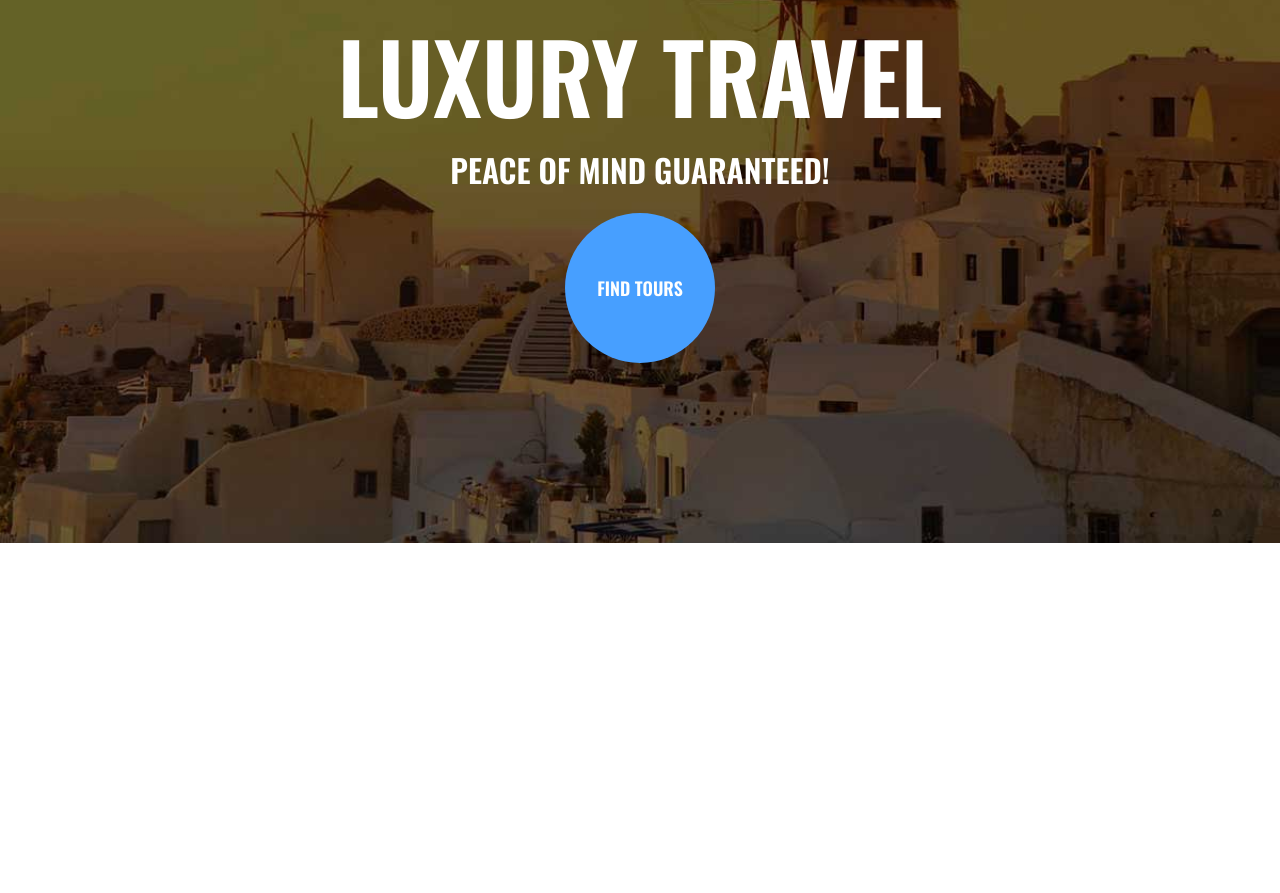
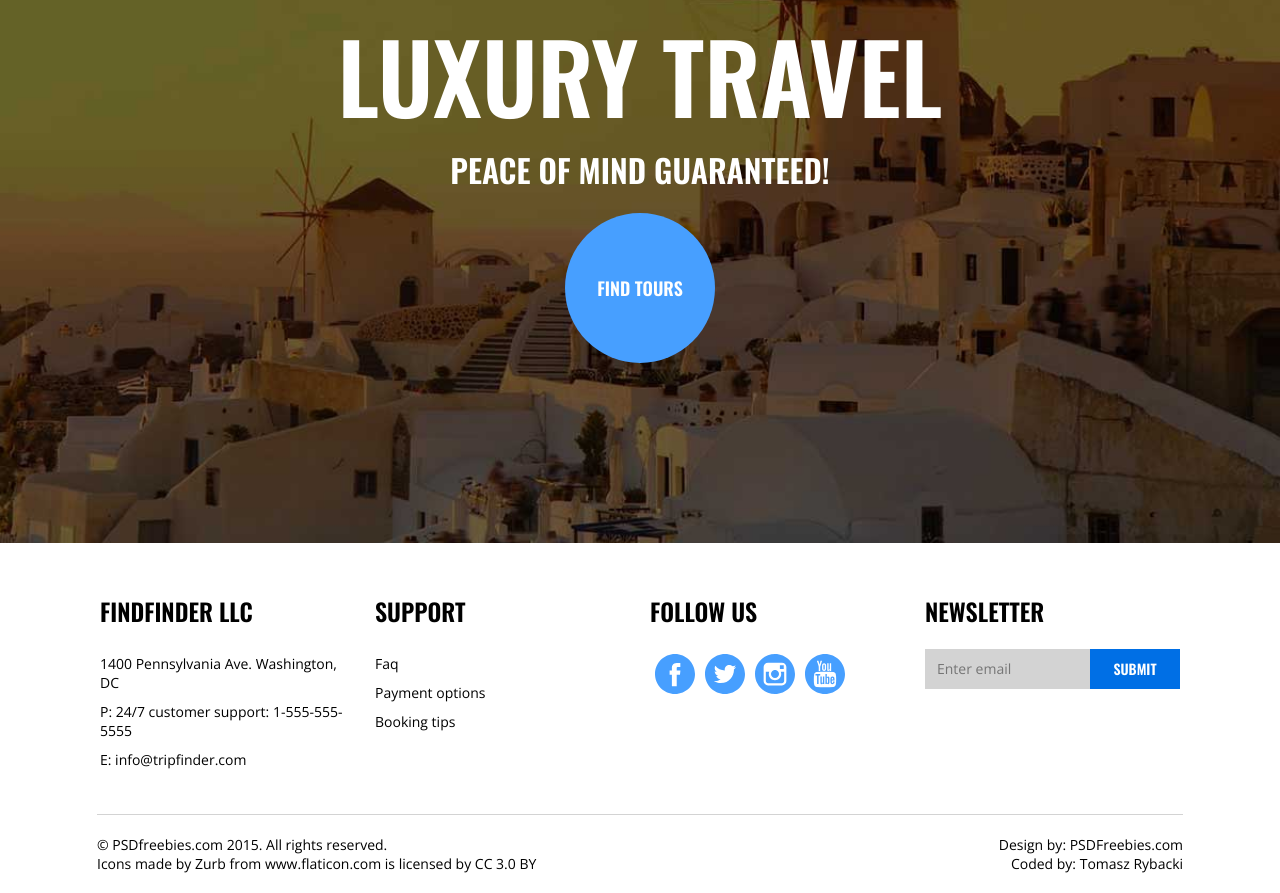
Before and after one commit to TomaszRybacki/TravelAgency-website, a plain HTML site: page index.html in a window 1280 px wide. Shown: the part 3842-4735 px from the top of the page. Before the commit the page ends 4385 px from the top, so only its background shows below. Drawn offline with nearby package versions, Linux system fonts and the light colour scheme.

Commit message:
Footer added

```diff
--- a/index.html
+++ b/index.html
@@ -393,14 +393,52 @@
 
   </main>
 
+  <footer class="footer">
 
-  <footer>
+  <div class="footer__wrapper">
+
+  <div class="footer__box">
+   <h4>Findfinder llc</h4>
+    <ul>
+      <li>1400 Pennsylvania Ave. Washington, DC</li>
+      <li>P: 24/7 customer support: 1-555-555-5555</li>
+      <li>E: info@tripfinder.com</li>
+    </ul>
+  </div>
+
+  <div class="footer__box">
+   <h4>Support</h4>
+    <ul>
+      <li><a href="#">Faq</a></li>
+      <li><a href="#">Payment options</a></li>
+      <li><a href="#">Booking tips</a></li>
+    </ul>
+  </div>
+
+  <div class="footer__box">
+   <h4>Follow Us</h4>
+  <a href="#"><img class="footer__box-logo" src="img/facebook-logo-circle.svg" alt="facebook logo"></a>
+  <a href="#"><img class="footer__box-logo" src="img/twitter-logo-circle.svg" alt="twitter logo"></a>
+  <a href="#"><img class="footer__box-logo" src="img/instagram-logo-circle.svg" alt="instagram logo"></a>
+  <a href="#"><img class="footer__box-logo" src="img/youtube-logo-circle.svg" alt="youTube logo"></a>
+  </div>
+
+  <div class="footer__box">
+   <h4>Newsletter</h4>
+   <input type="email" placeholder="Enter email">
+   <button>Submit</button>
+  </div>
+
+  <div class="credits">
+    <span class="credits__left">&copy; PSDfreebies.com 2015. All&nbsp;rights&nbsp;reserved.</span>
+    <span class="credits__right">Design by: PSDFreebies.com</span>
+    <span class="credits__left">Icons made by<a href="https://www.flaticon.com/authors/zurb" title="Zurb"> Zurb</a> from <a href="https://www.flaticon.com/" title="Flaticon">www.flaticon.com</a> is licensed by <a href="http://creativecommons.org/licenses/by/3.0/" title="Creative Commons BY 3.0" target="_blank">CC 3.0 BY</a></span>
+    <span class="credits__right">Coded by: Tomasz Rybacki</span>
+  </div>
+
+  </div>
 
   </footer>
-
-  <!--
- <div>Icons made by <a href="https://www.flaticon.com/authors/zurb" title="Zurb">Zurb</a> from <a href="https://www.flaticon.com/" title="Flaticon">www.flaticon.com</a> is licensed by <a href="http://creativecommons.org/licenses/by/3.0/" title="Creative Commons BY 3.0" target="_blank">CC 3.0 BY</a></div>
- -->
 
   <script src="scripts/jquery-3.2.0.min.js"></script>
   <script src="scripts/code.js"></script>
--- a/scss/footer.scss
+++ b/scss/footer.scss
@@ -0,0 +1,141 @@
+.footer {
+  margin-top: 20px;
+  background-color: $white;
+}
+
+.footer__wrapper {
+  max-width: 1100px;
+  margin: 0 auto;
+  display: flex;
+  justify-content: center;
+  align-items: flex-start;
+  flex-wrap: wrap;
+
+}
+
+.footer__box {
+  flex: 1 1 20%;
+  padding: 10px;
+  display: flex;
+  flex-wrap: wrap;
+
+  @include mobile {
+    flex: 1 1 100%;
+    padding: 10px 20px;
+  }
+
+  @include tablet {
+    flex: 1 1 30%;
+    padding: 10px 20px;
+  }
+
+  h4 {
+    flex: 1 1 100%;
+    font: $large $bold;
+    font-weight: 600;
+    color: $black;
+    padding: 20px 0;
+    text-transform: uppercase;
+  }
+
+  li {
+    font: $small $basic;
+    color: $black;
+    padding: 5px 0;
+  }
+
+  a {
+    &:hover {
+      color: $lightBlue;
+    }
+  }
+
+  button {
+    flex: 1 1 30%;
+    background-color: $darkBlue;
+    height: 40px;
+    color: $white;
+    text-transform: uppercase;
+    font: $small $bold;
+    font-weight: 600;
+    border: solid 2px $darkBlue;
+
+    &:hover {
+      cursor: pointer;
+      background-color: $white;
+      color: $darkBlue;
+      border: solid 2px $darkBlue;
+      transition: 0.3s all;
+    }
+  }
+
+  input {
+    flex: 1 1 50%;
+    height: 16px;
+    width: 10%;
+    outline: none;
+    padding: 10px;
+    border: solid 2px lightgray;
+    font: $small $basic;
+    color: $black;
+    background-color: lightgray;
+
+    &:focus {
+    border: solid 2px $darkBlue;
+  }
+  }
+}
+
+.footer__box-logo {
+  width: 40px;
+  padding: 5px;
+
+  &:hover {
+      transform: rotate(360deg);
+      transition: all 0.3s;
+  }
+}
+
+.credits {
+  border-top: solid 1px lightgray;
+  margin: 30px 0 20px 0;
+  padding-top: 20px;
+  display: flex;
+  justify-content: center;
+  align-items: center;
+  flex-wrap: wrap;
+}
+
+.credits__left {
+  flex: 1 1 50%;
+  text-align: left;
+  font: $small $basic;
+  color: $black;
+
+  @include mobile {
+    flex: 1 1 100%;
+    text-align: center;
+  }
+
+  @include tablet {
+    flex: 1 1 100%;
+    text-align: center;
+  }
+}
+
+.credits__right {
+  flex: 1 1 50%;
+  text-align: right;
+  font: $small $basic;
+  color: $black;
+
+   @include mobile {
+    flex: 1 1 100%;
+    text-align: center;
+  }
+
+  @include tablet {
+    flex: 1 1 100%;
+    text-align: center;
+  }
+}
```
Also changed, not shown: css/main.css.
